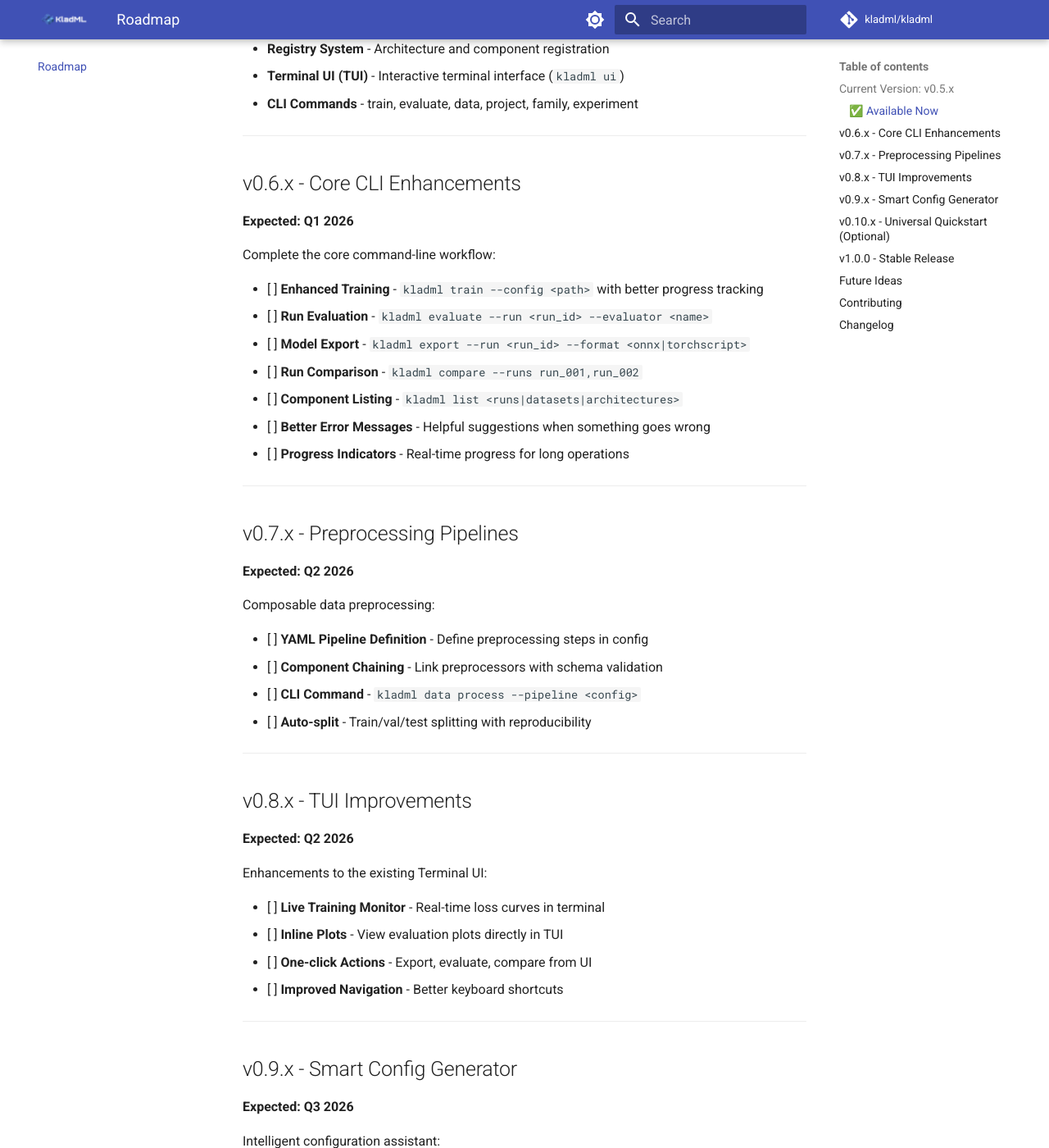
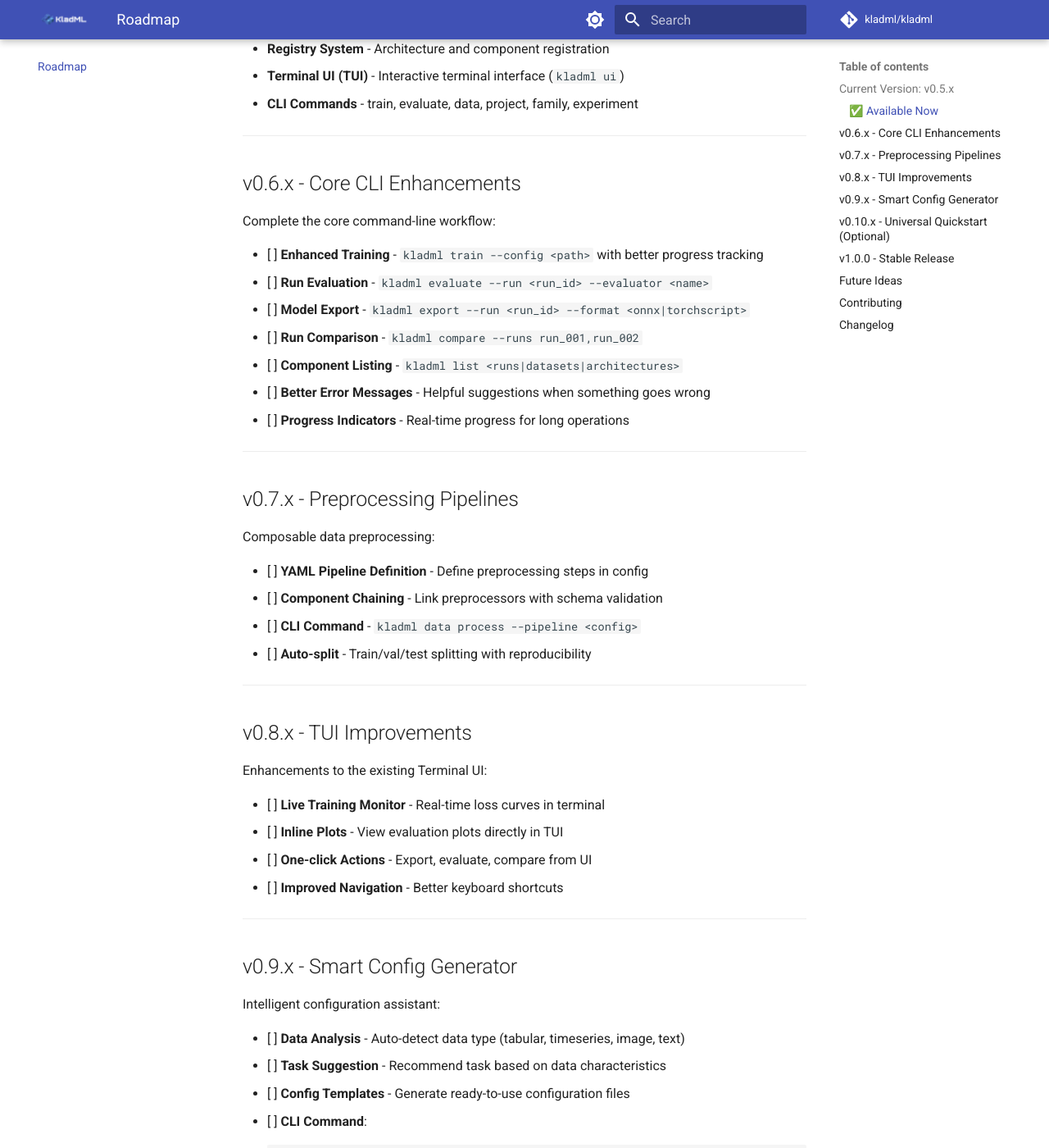
Before and after one commit to kladml/kladml, an MkDocs documentation site: the page built from docs/roadmap.md, in a window 1280 px wide and 1400 px high, scrolled down 571 px. Shown: the whole window at 82% size. Built offline with MkDocs 1.6.1 and Material for MkDocs 9.7.7, drawn with Linux system fonts in a browser that asks for light colours; comment, search, counter and statistics services are not loaded; some of the changed text lies outside the part shown.

Commit message:
doc update

```diff
--- a/docs/roadmap.md
+++ b/docs/roadmap.md
@@ -22,8 +22,6 @@ What's coming in future versions of KladML.
 
 ## v0.6.x - Core CLI Enhancements
 
-**Expected: Q1 2026**
-
 Complete the core command-line workflow:
 
 - [ ] **Enhanced Training** - `kladml train --config <path>` with better progress tracking
@@ -38,8 +36,6 @@ Complete the core command-line workflow:
 
 ## v0.7.x - Preprocessing Pipelines
 
-**Expected: Q2 2026**
-
 Composable data preprocessing:
 
 - [ ] **YAML Pipeline Definition** - Define preprocessing steps in config
@@ -51,8 +47,6 @@ Composable data preprocessing:
 
 ## v0.8.x - TUI Improvements
 
-**Expected: Q2 2026**
-
 Enhancements to the existing Terminal UI:
 
 - [ ] **Live Training Monitor** - Real-time loss curves in terminal
@@ -63,8 +57,6 @@ Enhancements to the existing Terminal UI:
 ---
 
 ## v0.9.x - Smart Config Generator
-
-**Expected: Q3 2026**
 
 Intelligent configuration assistant:
 
@@ -81,8 +73,6 @@ Intelligent configuration assistant:
 
 ## v0.10.x - Universal Quickstart (Optional)
 
-**Expected: Q3-Q4 2026**
-
 One-command training for demos and onboarding:
 
 - [ ] **Quickstart Command** - `kladml quickstart --data <path>`
@@ -94,8 +84,6 @@ One-command training for demos and onboarding:
 ---
 
 ## v1.0.0 - Stable Release
-
-**Expected: Q4 2026**
 
 First stable release with:
 
```
